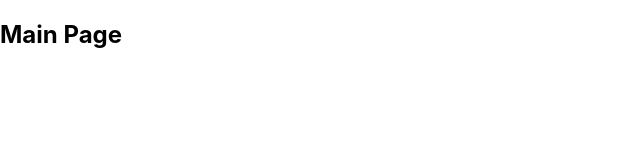
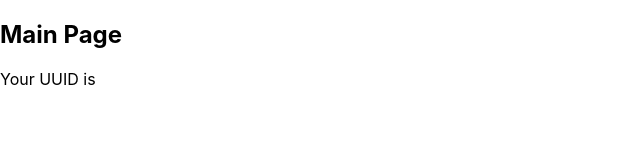
Before and after one commit to lisamariepleyer/smartgoods-website, a React (Create React App) app: page /main in a window 1280 px wide. Shown: the top 160 px of the page, without its empty margins (0-640 px from the left). Built offline with nearby package versions, Linux system fonts and the light colour scheme.

Commit message:
pass UUID to main page by using React Context

```diff
--- a/src/App.js
+++ b/src/App.js
@@ -1,10 +1,14 @@
-import React from 'react';
+import React, { useState } from 'react';
 import { BrowserRouter as Router, Routes, Route } from 'react-router-dom';
 import LoginPage from './LoginPage';
 import MainPage from './MainPage';
+import { UserContext } from './UserContext';
 
 function App() {
+    const [uuid, setUuid] = useState(null);
+
     return (
+        <UserContext.Provider value={{ uuid, setUuid }}>
             <Router>
                 <Routes>
                     <Route path="/login" element={<LoginPage />} />
@@ -12,6 +16,7 @@ function App() {
                     <Route path="/" element={<LoginPage />} />
                 </Routes>
             </Router>
+        </UserContext.Provider>
     );
 }
 
--- a/src/LoginPage.js
+++ b/src/LoginPage.js
@@ -1,10 +1,11 @@
-import React, { useState } from 'react';
+import React, {useContext, useState} from 'react';
 import { useNavigate } from 'react-router-dom';
 import { v4 as uuidv4 } from 'uuid';
+import { UserContext } from './UserContext';
 
 function LoginPage() {
     let navigate = useNavigate();
-    const [uuid, setUuid] = useState(null);
+    const { uuid, setUuid } = useContext(UserContext);
     const [serverResponse, setServerResponse] = useState(null);
 
     const handleLogin = () => {
--- a/src/MainPage.js
+++ b/src/MainPage.js
@@ -1,9 +1,12 @@
-import React from 'react';
+import React, {useContext} from 'react';
+import { UserContext } from './UserContext';
 
 function MainPage() {
+    const { uuid } = useContext(UserContext);
     return (
         <div>
             <h2>Main Page</h2>
+            <p>Your UUID is {uuid}</p>
         </div>
     );
 }
--- /dev/null
+++ b/src/UserContext.js
@@ -0,0 +1,3 @@
+import React from 'react';
+
+export const UserContext = React.createContext(null);
```
Lines whose indentation alone changed are shown as unchanged.
